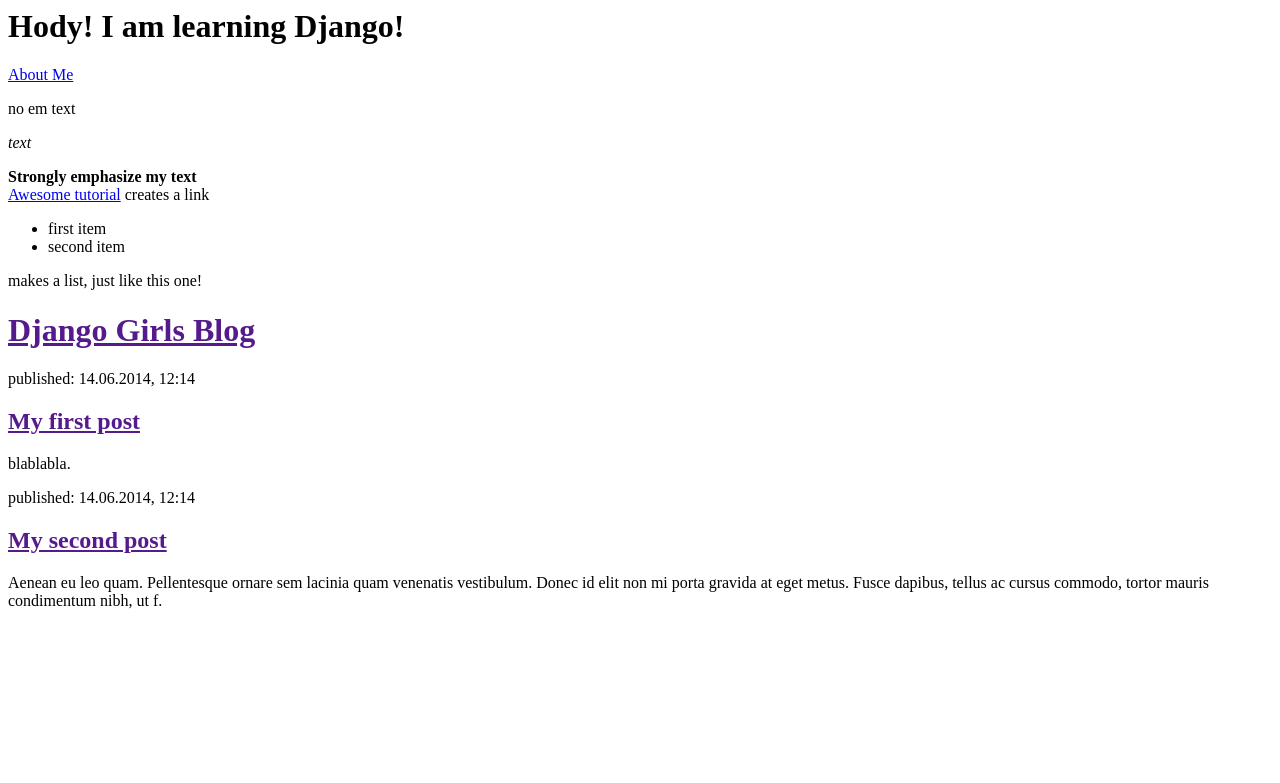
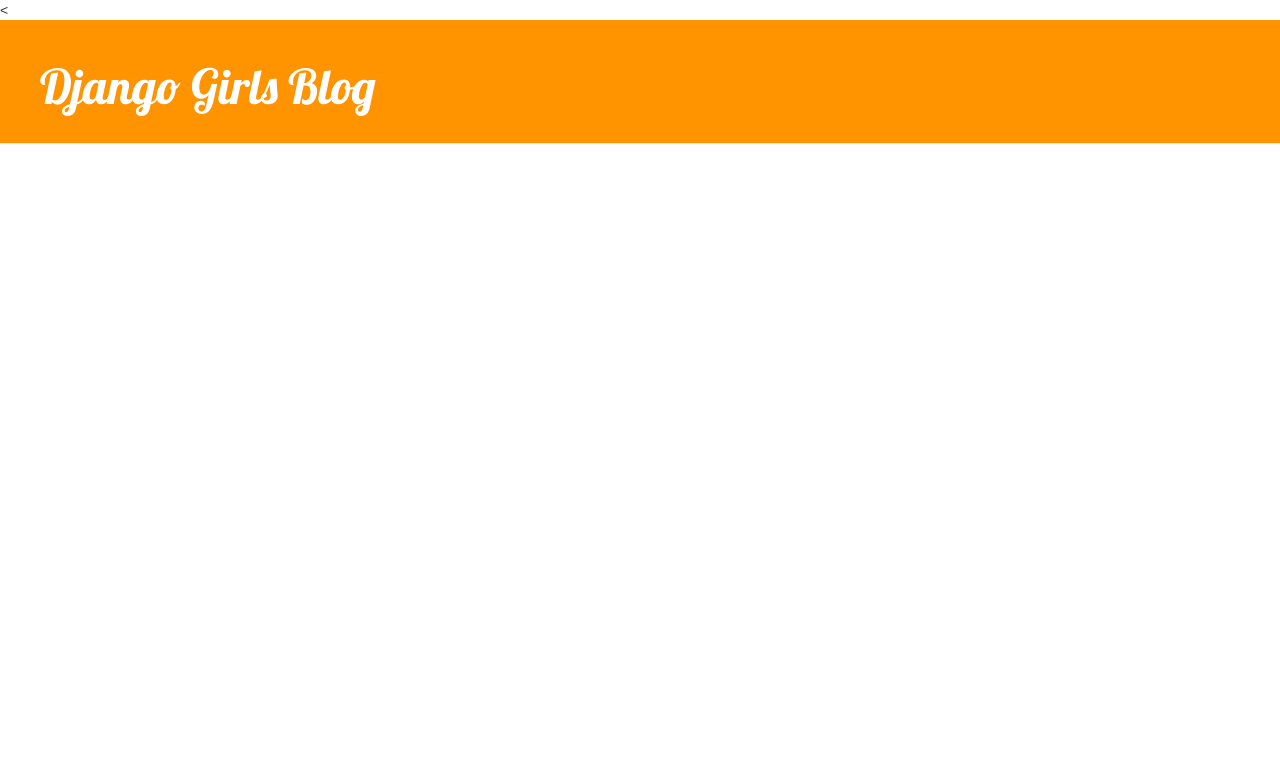
Before and after one commit to amandasongmm/social_charm, a Django app: page / in a window 1280 px wide. Shown: the top 783 px of the page. Run offline with Django 3.2, Linux system fonts and the light colour scheme; data comes from the database, SQL or seed files in the repository; both versions use the stored data as it was after the commit; some libraries are stand-ins or nearby versions.

Commit message:
added view and template for detailed blog post as well as css for the site

```diff
--- /dev/null
+++ b/fblogin/alpha/static/css/style.css
@@ -0,0 +1,57 @@
+/*
+h1 a {
+color: #FCA205;
+font-family: 'Lobster';
+}
+
+body {
+    padding-left: 15px;
+}*/
+
+.page-header {
+background-color: #ff9400;
+margin-top: 0;
+padding: 20px 20px 20px 40px;
+}
+
+.page-header h1, .page-header h1 a, .page-header h1 a:visited, .page-header h1 a:active{
+color: #ffffff;
+font-size: 36pt;
+text-decoration: none;
+}
+
+.content {
+margin-left: 40px;
+}
+
+h1, h2, h3, h4 {
+font-family: 'Lobster', cursive;
+}
+
+.date {
+    color: #828282;
+}
+
+.save {
+    float: right;
+}
+
+.post-form textarea, .post-form input {
+    width: 100%;
+}
+
+.top-menu, .top-menu:hover, .top-menu:visited {
+    color: #ffffff;
+    float: right;
+    font-size: 26pt;
+    margin-right: 20px;
+}
+
+.post {
+    margin-bottom: 70px;
+}
+
+
+.post h1 a, .post h1 a:visited {
+    color: #000000;
+}
--- /dev/null
+++ b/fblogin/alpha/templates/alpha/base.html
@@ -0,0 +1,30 @@
+<{% load staticfiles %}
+
+
+<html>
+
+    <head>
+        <meta charset="utf-8">
+        <title>Howdy!</title>
+        <link rel="stylesheet" href="//maxcdn.bootstrapcdn.com/bootstrap/3.2.0/css/bootstrap.min.css">
+        <link rel="stylesheet" href="//maxcdn.bootstrapcdn.com/bootstrap/3.2.0/css/bootstrap-theme.min.css">
+        <link href="//fonts.googleapis.com/css?family=Lobster&subset=latin,latin-ext" rel="stylesheet" type="text/css">
+        <link rel="stylesheet" href="{% static '/css/style.css' %}">
+    </head>
+
+    <body>
+        <div class="page-header">
+            <h1><a href="/">Django Girls Blog</a></h1>
+        </div>
+        <div class="content container">
+            <div class="row">
+                <div class="col-md-8">
+                {% block content %}
+                {% endblock %}
+                </div>
+            </div>
+        </div>
+    </body>
+
+
+</html>
--- a/fblogin/alpha/templates/alpha/index.html
+++ b/fblogin/alpha/templates/alpha/index.html
@@ -8,9 +8,7 @@
     <body>
         <h1>Hody! I am learning Django!</h1>
         <a href="about/">About Me</a>
-        <p>no em text</p>
-        <p><em>text</em></p>
-        <strong>Strongly emphasize my text</strong>
+
         <br />
         <a href="https://djangogirls.org">Awesome tutorial</a> creates a link
 
--- a/fblogin/alpha/templates/alpha/post_list.html
+++ b/fblogin/alpha/templates/alpha/post_list.html
@@ -1,25 +1,13 @@
-<html>
+{% extends 'alpha/base.html' %}
 
-    <head>
-        <meta charset="utf-8">
-        <title>Howdy!</title>
-    </head>
-
-    <body>
-        <h1>Hody! I am learning Django!</h1>
-        <a href="about/">About Me</a>
-
-        <a href="https://djangogirls.org">Awesome tutorial</a>
-
-        <!--<ul><li>first item</li><li>second item</li></ul>-->
-
-        {% for post in posts %}
-            <div>
-                <ul><li>published: {{post.published_date}}</li></ul>
-                <h1><a href="">{{post.title}}</a> </h1>
-                <p>{{post.text|linebreaksbr}}</p>
-            </div>>
-        {% endfor %}
-    </body>
-
-</html>
+{% block content %}
+    {% for post in posts %}
+        <div class="post">
+            <div class="date">
+                <p>published: {{ post.published_date }}</p>
+            </div>
+            <h1><a href="{% url 'post_detail' pk=post.pk %}">{{ post.title }}</a></h1>
+            <p>{{ post.text|linebreaksbr }}</p>
+        </div>
+    {% endfor %}
+{% endblock %}
--- a/fblogin/alpha/urls.py
+++ b/fblogin/alpha/urls.py
@@ -5,9 +5,10 @@
 
 urlpatterns = [
     # ex: /alpha/
-    url(r'^$', views.HomePageView.as_view()),
-    url(r'^post/', views.post_list, name='post_list'),
+    # url(r'^$', views.HomePageView.as_view()),
+    url(r'^$', views.post_list, name='post_list'),
     url(r'^about/', views.AboutPageView.as_view()),
+    url(r'^post/(?P<pk>\d+)/$', views.post_detail, name='post_detail'),
     # url(r'index/$', views.index, name='index'),
     # # ex: /alpha/5/
     # url(r'^(?P<question_id>[0-9]+)/$', views.detail, name='detail'),
--- a/fblogin/alpha/views.py
+++ b/fblogin/alpha/views.py
@@ -7,6 +7,8 @@
 from django.views.generic import TemplateView
 from django.utils import timezone
 from .models import Post
+
+from django.shortcuts import render, get_object_or_404
 # Create your views here.
 
 
@@ -52,3 +54,9 @@
 def post_list(request):
     posts = Post.objects.filter(published_date__lte=timezone.now()).order_by('published_date')
     return render(request, 'alpha/post_list.html', {'posts': posts})
+
+
+def post_detail(request, pk):
+    # post = Post.objects.get(pk=pk)
+    post = get_object_or_404(Post, pk=pk)
+    return render(request, 'alpha/post_detail.html', {'post': post})
--- a/fblogin/fblogin/urls.py
+++ b/fblogin/fblogin/urls.py
@@ -21,7 +21,7 @@
 urlpatterns = [
     # url(r'^$', 'alpha.views.home', name='home'),
     url(r'^', include('alpha.urls')),
-    url(r'^alpha/', include('alpha.urls')),
+    # url(r'^alpha/', include('alpha.urls')),
     url(r'^admin/', admin.site.urls),
     url(r'^accounts/', include('allauth.urls')),
     url(r'^avatar/', include('avatar.urls')),
```
Also changed, not shown: fblogin/alpha/static/alpha/css/style.css (deleted, +0 -10 lines), fblogin/alpha/templates/alpha/post_detail.html (added, +13 -0 lines), fblogin/alpha/static/img/dog.png (renamed from fblogin/alpha/static/alpha/img/dog.png), fblogin/alpha/static/img/yellow.jpg (renamed from fblogin/alpha/static/alpha/img/yellow.jpg), fblogin/db.sqlite3, 3 other files.
